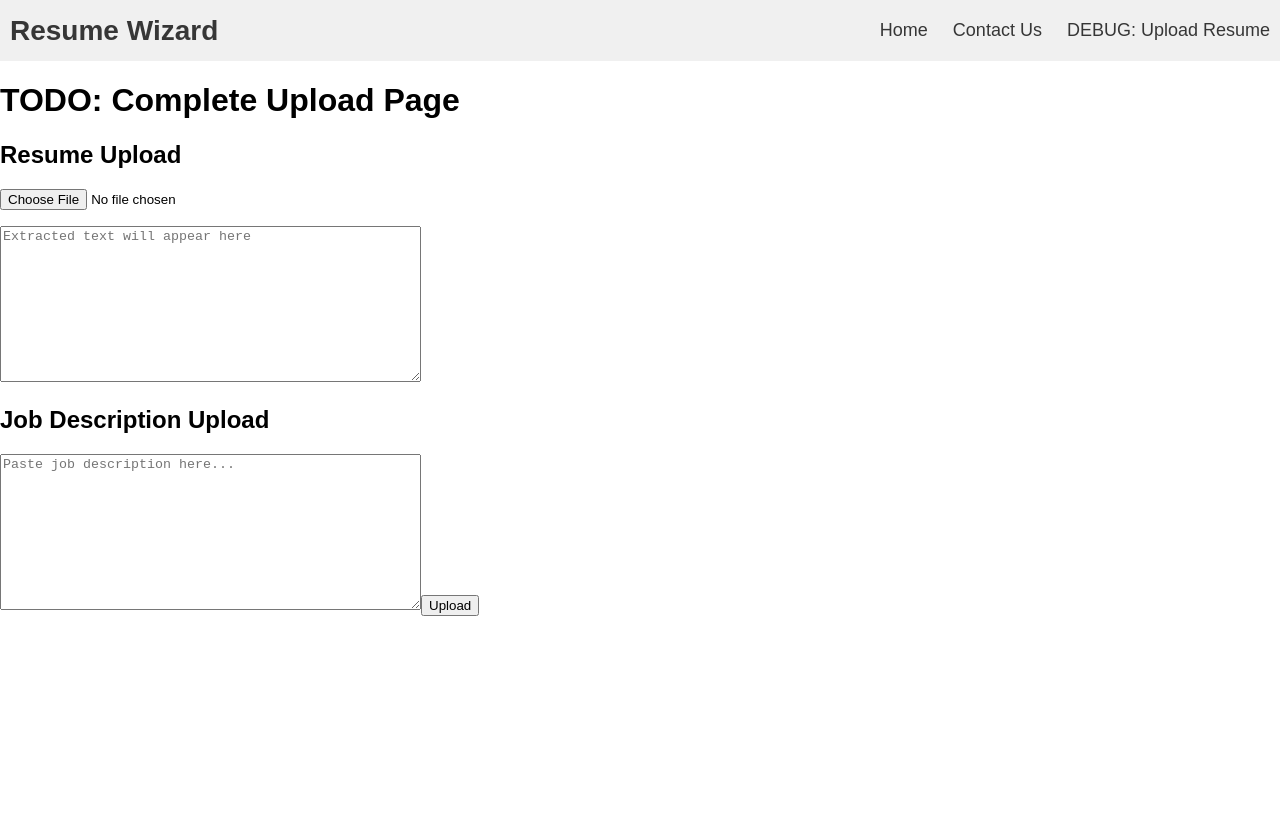
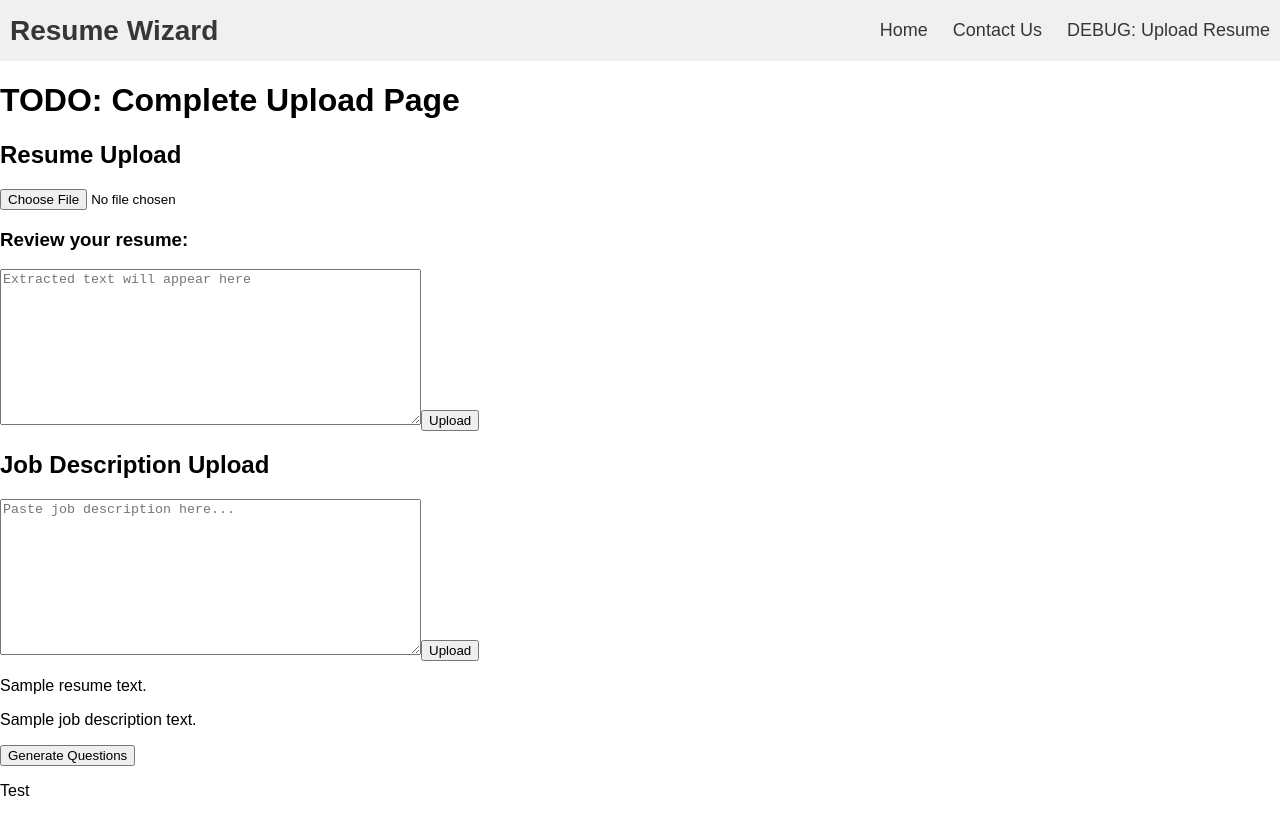
Before and after one commit to Munch42/ENSF-400-Project, a React (Create React App) app in the folder interview-wizard/: page /upload in a window 1280 px wide. Built offline with nearby package versions, Linux system fonts and the light colour scheme.

Commit message:
Implement A303, A304

```diff
--- a/interview-wizard/src/components/JobDescriptionUpload.js
+++ b/interview-wizard/src/components/JobDescriptionUpload.js
@@ -1,12 +1,11 @@
 import React, { useState } from 'react';
 
-export default function JobDescriptionUpload() {
+const JobDescriptionUpload = (jobDescriptionText) => {
     const [description, setDescription] = useState('');
 
     const handleUpload = () => {
-        description.trim()
-        console.log('Uploading:', description);
-        // TODO: Add upload logic here (e.g., send description to backend)
+        console.log('Uploading job description:', description);
+        jobDescriptionText.onValueChange(description);
     };
 
     return (
@@ -21,4 +20,6 @@ export default function JobDescriptionUpload() {
             <button onClick={handleUpload}>Upload</button>
         </div>
     );
-}
+};
+
+export default JobDescriptionUpload;
--- a/interview-wizard/src/components/ResumeUpload.js
+++ b/interview-wizard/src/components/ResumeUpload.js
@@ -1,21 +1,19 @@
-import React from 'react';
-import { useState } from 'react';
+import React, { useState } from 'react';
 import pdfToText from 'react-pdftotext';
 
-const ResumeUpload = () => {
+const ResumeUpload = (resumeText) => {
     const [extractedText, setExtractedText] = useState('');
     const [loading, setLoading] = useState(false);
     const [success, setSuccess] = useState(false);
 
-    const handleFileUpload = async (event) => {
+    const handleFileParsing = async (event) => {
         const file = event.target.files[0];
         if (!file) return;
 
         setLoading(true);
         setSuccess(false);
         try {
-            // TODO: Add upload logic here (e.g., send file to backend)
-            pdfToText(file).then((text) => {
+            await pdfToText(file).then((text) => {
                 setExtractedText(text);
             });
             setSuccess(true);
@@ -27,17 +25,21 @@ const ResumeUpload = () => {
         }
     };
 
-    // TODO: Remove textarea
+    const handleUpload = () => {
+        console.log('Uploading resume:', extractedText);
+        resumeText.onValueChange(extractedText);
+    };
+
     return (
-        <div>
         <div>
             <input
                 type="file"
                 accept=".pdf"
-                    onChange={handleFileUpload}
+                onChange={handleFileParsing}
                 disabled={loading}
             />
-                <p>{success ? 'File uploaded successfully!' : null}</p>
+            <p>{success ? 'File parsed successfully!' : null}</p>
+            <h3 disabled={success}>Review your resume:</h3>
             <textarea
                 value={extractedText}
                 readOnly
@@ -45,9 +47,10 @@ const ResumeUpload = () => {
                 cols="50"
                 placeholder="Extracted text will appear here"
             />
-            </div>
+            <button onClick={handleUpload}>Upload</button>
         </div>
     );
+
 };
 
 export default ResumeUpload;
--- a/interview-wizard/src/components/UploadPage.js
+++ b/interview-wizard/src/components/UploadPage.js
@@ -1,17 +1,65 @@
-import React from 'react';
+import React, { useState } from 'react';
 import NavigationRibbon from './NavigationRibbon';
 import ResumeUpload from './ResumeUpload';
 import JobDescriptionUpload from './JobDescriptionUpload';
 
 const UploadPage = () => {
+    const [resumeText, setResumeText] = useState("Sample resume text.");
+    const [jobDescriptionText, setJobDescriptionText] = useState("Sample job description text.");
+    const [test, setTest] = useState("Test");
+
+    const updateResumeText = (newValue) => {
+        setResumeText(newValue);
+    };
+
+    const updateJobDescriptionText = (newValue) => {
+        setJobDescriptionText(newValue)
+
+    };
+
+    // TODO: Update route
+    const sendQuestionRequest = async (resumeText, jobPostingText) => {
+        try {
+            const response = await fetch("http://localhost:5000/api/questions", {
+                method: "POST",
+                headers: {
+                    "Content-Type": "application/json",
+                },
+                body: JSON.stringify({
+                    resume: resumeText,
+                    "job-posting": jobPostingText,
+                })
+            });
+
+            const data = await response.json();
+
+            if (!response.ok) {
+                throw new Error(data.Error || "Request failed");
+            }
+
+            console.log("Success:", data);
+            setTest(data.resume) // TODO: remove
+            return data;
+        } catch (error) {
+            console.error("Error:", error);
+        }
+    };
+
     return (
         <div>
             <NavigationRibbon />
             <h1>TODO: Complete Upload Page</h1>
             <h2>Resume Upload</h2>
-            <ResumeUpload />
+            <ResumeUpload onValueChange={updateResumeText} />
             <h2>Job Description Upload</h2>
-            <JobDescriptionUpload />
+            <JobDescriptionUpload onValueChange={updateJobDescriptionText} />
+            <p>{resumeText}</p>
+            <p>{jobDescriptionText}</p>
+            <button onClick={() =>
+                sendQuestionRequest(resumeText, jobDescriptionText)}>
+                Generate Questions
+            </button>
+            <p>{test}</p>
         </div>
     );
 };
```
Also changed, not shown: 1 other file (tests, documents, lock files or other folders). Lines whose indentation alone changed are shown as unchanged.
